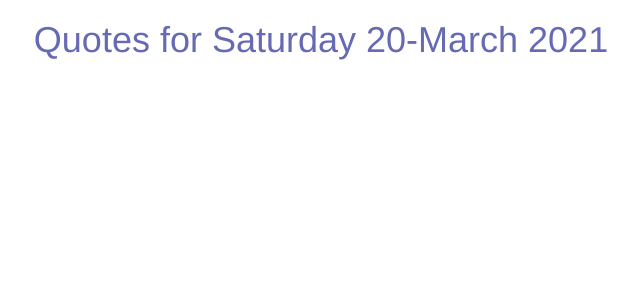
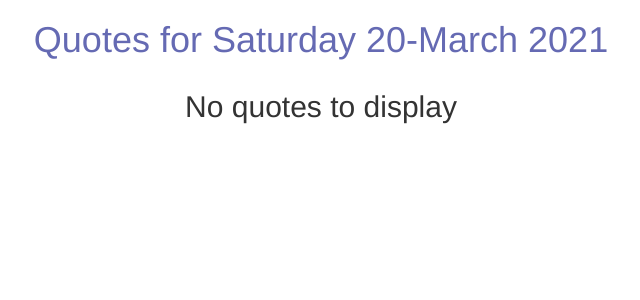
Before and after one commit to rose-okoth/django-one, a Django app: page / in a window 1280 px wide. Shown: the part 52-352 px from the top of the page, without its empty margins (319-959 px from the left). Run offline with Django 3.2, Linux system fonts and the light colour scheme; data that the repository does not hold is empty; some libraries are stand-ins or nearby versions.

Commit message:
updated today_quotes html

```diff
--- a/quotes/templates/all-quotes/today-quotes.html
+++ b/quotes/templates/all-quotes/today-quotes.html
@@ -1,7 +1,25 @@
 {%extends 'all-quotes/base.html'%}
 
 {% block content %}
-
 {{block.super}}
 
+<!-- Looping through quotes   -->
+    {% for quotes_item in quotes %}
+
+    <div class="row">
+        <div class="col-xs-6 col-sm-6 col-md-6 col-lg-6">
+            <h2 class="text-center"> {{ quotes_item.title }} </h2>
+        </div>
+    </div>
+
+    {% empty %}
+
+    <div class="row">
+        <h2 class="text-center">No quotes to display</h2>
+    </div>
+
+    {% endfor %}
+
+</div>
+
 {% endblock %}
```
